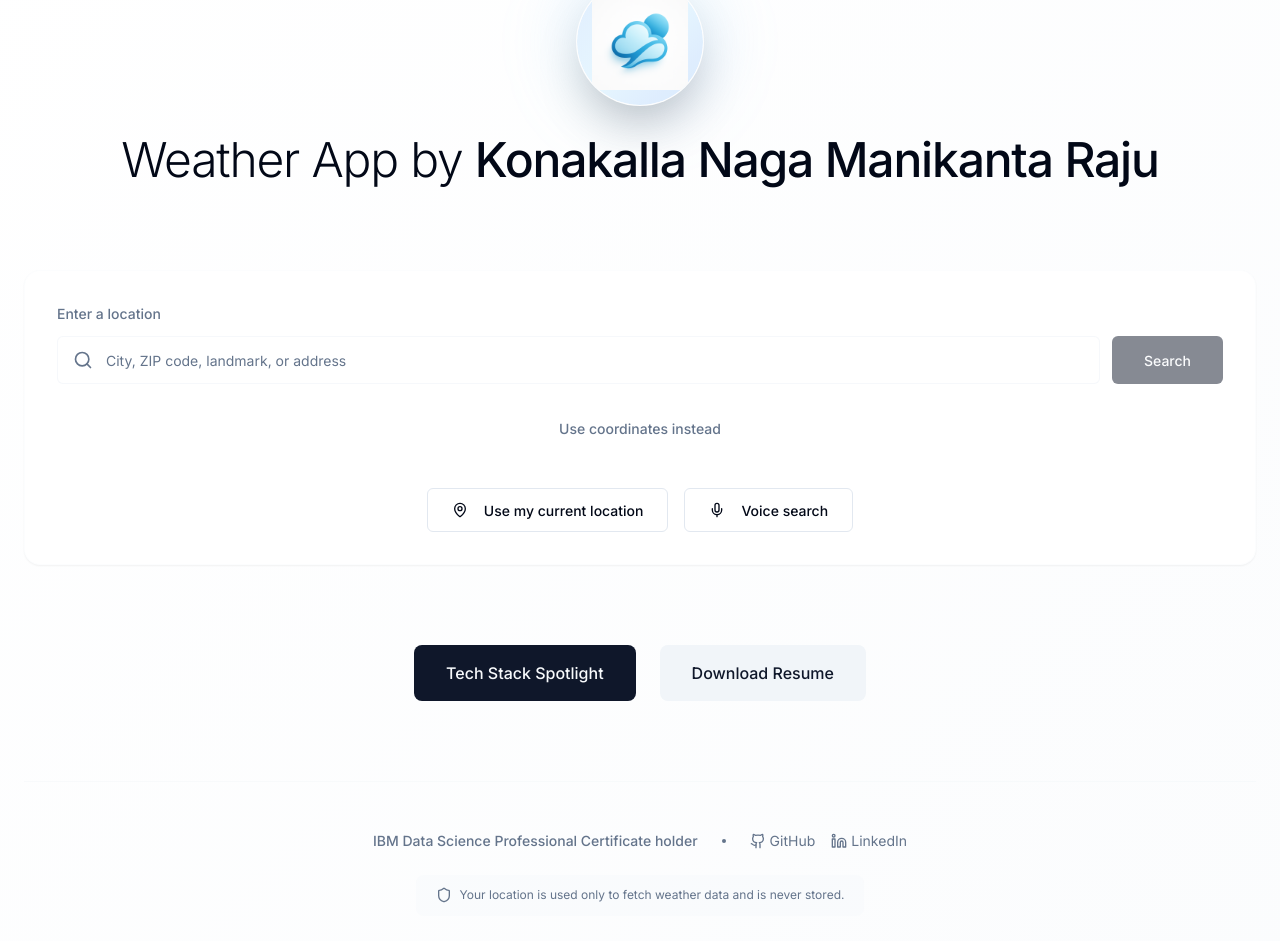
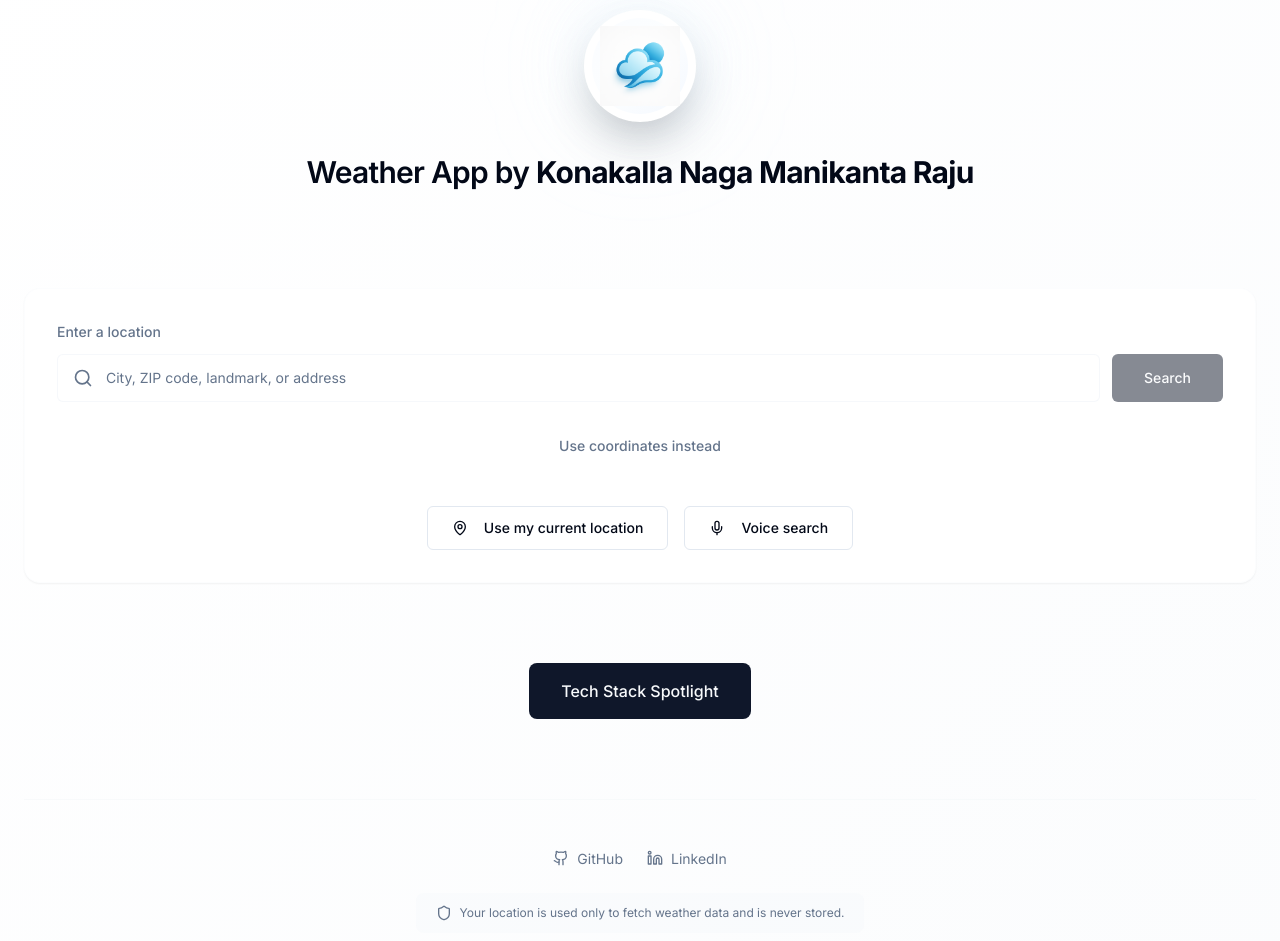
Before and after one commit to RajuKonakalla/swiss-weather-scribe, a React (Vite) app: page / in a window 1280 px wide. Shown: the part 134-1075 px from the top of the page. Built offline with nearby package versions, Linux system fonts and the light colour scheme.

Commit message:
Refactor: Improve header and remove elements
- Implemented a circular logo with a white background and subtle glow.
- Improved header layout with centered logo and app title.
- Removed the IBM certificate text and download resume button.

```diff
--- a/src/components/WeatherApp.tsx
+++ b/src/components/WeatherApp.tsx
@@ -265,18 +265,12 @@ const WeatherApp = () => {
             </>
           )}
 
-          <div className="flex justify-center space-x-6 pt-8">
+          <div className="flex justify-center pt-8">
             <button
               onClick={() => setTechStackModalOpen(true)}
               className="px-8 py-4 bg-primary text-primary-foreground rounded-lg hover:bg-primary/90 transition-colors font-medium text-size-base"
             >
               Tech Stack Spotlight
-            </button>
-            <button
-              onClick={downloadResume}
-              className="px-8 py-4 bg-secondary text-secondary-foreground rounded-lg hover:bg-secondary/90 transition-colors font-medium inline-flex items-center space-x-2 text-size-base"
-            >
-              <span>Download Resume</span>
             </button>
           </div>
         </div>
--- a/src/components/weather/Footer.tsx
+++ b/src/components/weather/Footer.tsx
@@ -6,14 +6,11 @@ export const Footer: React.FC = () => {
   return (
     <footer className="mt-20 py-12 border-t border-border/20">
       <div className="text-center space-y-6">
-        {/* Professional Credentials */}
-        <div className="flex flex-col md:flex-row items-center justify-center space-y-2 md:space-y-0 md:space-x-6 text-size-sm text-muted-foreground">
-          <span className="font-medium">IBM Data Science Professional Certificate holder</span>
-          <div className="hidden md:block w-1 h-1 bg-muted-foreground rounded-full"></div>
-          <div className="flex items-center space-x-4">
+        {/* Professional Links */}
+        <div className="flex items-center justify-center space-x-6 text-size-sm text-muted-foreground">
           <a
             href="#"
-              className="inline-flex items-center space-x-1 hover:text-foreground transition-colors"
+            className="inline-flex items-center space-x-2 hover:text-foreground transition-colors"
             title="GitHub Profile"
           >
             <Github className="h-4 w-4" />
@@ -21,13 +18,12 @@ export const Footer: React.FC = () => {
           </a>
           <a
             href="#"
-              className="inline-flex items-center space-x-1 hover:text-foreground transition-colors"
+            className="inline-flex items-center space-x-2 hover:text-foreground transition-colors"
             title="LinkedIn Profile"
           >
             <Linkedin className="h-4 w-4" />
             <span>LinkedIn</span>
           </a>
-          </div>
         </div>
 
         {/* Privacy Notice */}
--- a/src/components/weather/Logo.tsx
+++ b/src/components/weather/Logo.tsx
@@ -3,30 +3,31 @@ import React from 'react';
 
 export const Logo: React.FC = () => {
   return (
-    <div className="flex flex-col items-center space-y-6 mb-12">
+    <div className="flex flex-col items-center space-y-8 mb-16 pt-8">
       {/* Circular Logo */}
       <div className="relative">
-        <div className="w-32 h-32 bg-background rounded-full shadow-2xl flex items-center justify-center relative overflow-hidden border border-border/10">
-          {/* Glowing effect */}
-          <div className="absolute inset-0 rounded-full bg-gradient-to-br from-blue-400/20 via-sky-300/20 to-blue-500/20 animate-pulse-subtle"></div>
+        <div className="w-28 h-28 bg-white rounded-full shadow-2xl flex items-center justify-center relative overflow-hidden border-0">
+          {/* Subtle inner glow */}
+          <div className="absolute inset-2 rounded-full bg-gradient-to-br from-blue-50/30 via-sky-50/20 to-blue-100/30"></div>
 
           {/* Logo image */}
           <img
             src="/lovable-uploads/ea4daa5a-0038-4e90-8e68-0e503a254d05.png"
             alt="Weather App Logo"
-            className="w-24 h-24 object-contain relative z-10"
+            className="w-20 h-20 object-contain relative z-10"
           />
         </div>
 
-        {/* Outer glow */}
-        <div className="absolute inset-0 rounded-full bg-gradient-to-br from-blue-400/15 via-sky-300/15 to-blue-500/15 blur-xl scale-125 -z-10"></div>
+        {/* Premium glow effect */}
+        <div className="absolute inset-0 rounded-full bg-gradient-to-br from-blue-200/20 via-sky-200/15 to-blue-300/20 blur-xl scale-110 -z-10"></div>
+        <div className="absolute inset-0 rounded-full bg-gradient-to-br from-blue-100/10 via-sky-100/10 to-blue-200/10 blur-2xl scale-125 -z-20"></div>
       </div>
 
       {/* App Title */}
-      <div className="text-center space-y-3">
-        <h1 className="text-size-hero font-light text-balance leading-tight tracking-tight">
+      <div className="text-center">
+        <h1 className="text-size-3xl font-semibold text-foreground leading-tight tracking-tight">
           Weather App by{' '}
-          <span className="font-medium">Konakalla Naga Manikanta Raju</span>
+          <span className="font-bold">Konakalla Naga Manikanta Raju</span>
         </h1>
       </div>
     </div>
```
Lines whose indentation alone changed are shown as unchanged.
